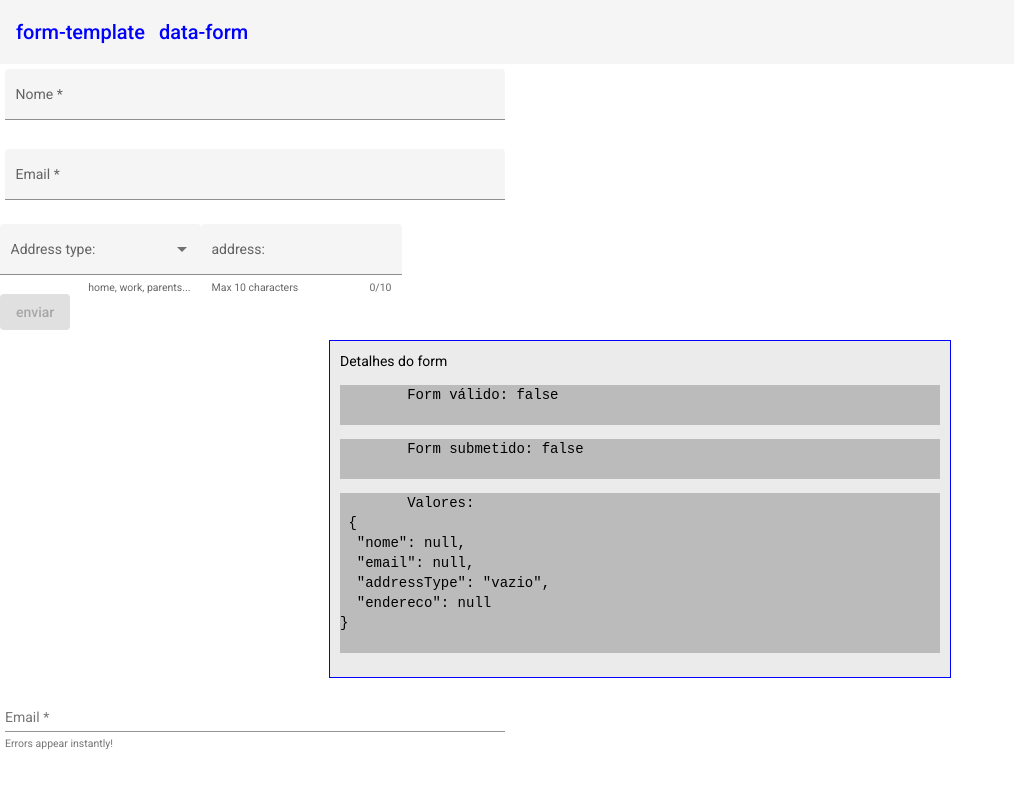
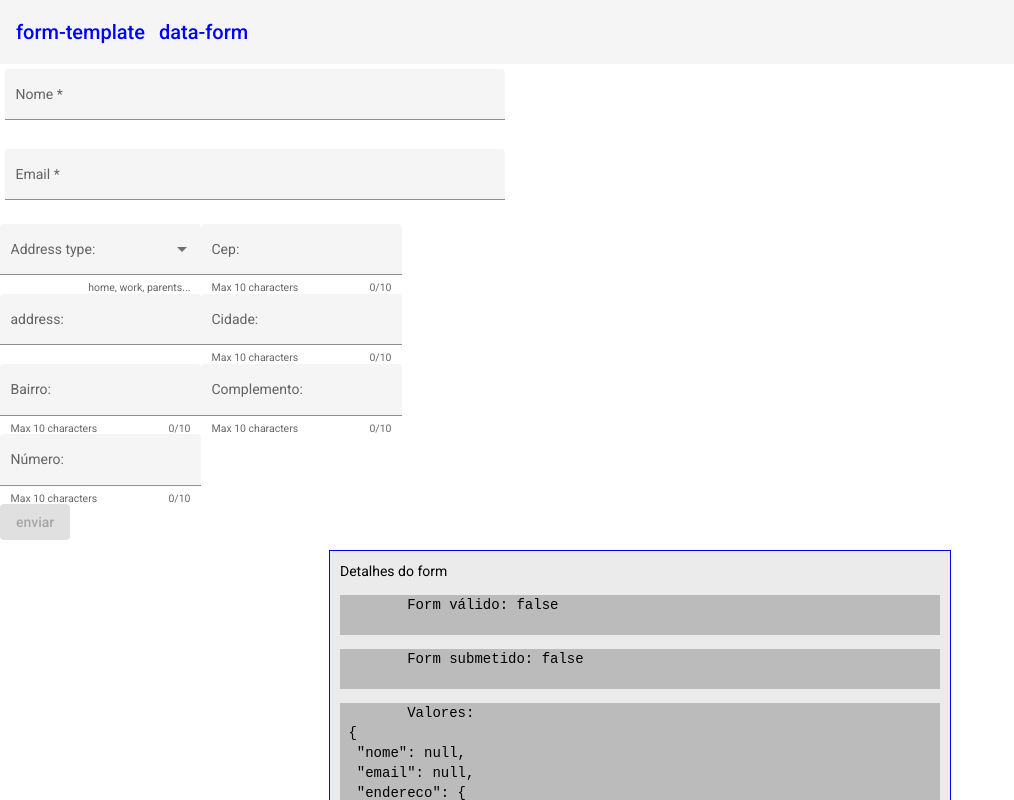
Before and after one commit to Anderlan-Nunes/angular3, an Angular app in the folder forms/: page /templateForm in a window 1280 px wide. Shown: the top 800 px of the page, without its empty margins (0-1014 px from the left). Built offline with nearby package versions, Linux system fonts and the light colour scheme.

Commit message:
criando os form de endereços

```diff
--- a/forms/src/app/forms/template-form/template-form.component.html
+++ b/forms/src/app/forms/template-form/template-form.component.html
@@ -24,7 +24,7 @@
     </div-->
 
     <div>
-        <div class="example-container">
+        <div class="example-container" ngModelGroup="endereco">
             <mat-form-field appearance="fill">
               <mat-label>Address type:</mat-label>
               <mat-select [(ngModel)]="selectedValue" name="addressType">
@@ -39,8 +39,37 @@
             </mat-form-field>
 
             <mat-form-field hintLabel="Max 10 characters" appearance="fill">
+                <mat-label>Cep:</mat-label>
+                <input type="text" name="cep" matInput #input maxlength="10" placeholder="Ex. Nougat" [(ngModel)]="usuario.cep">
+                <mat-hint align="end">{{input.value.length}}/10</mat-hint>
+            </mat-form-field>
+
+            <mat-form-field appearance="fill">
                 <mat-label>address:</mat-label>
-                <input type="text" name="endereco" matInput #input maxlength="10" placeholder="Ex. Nougat" [(ngModel)]="usuario.endereco">
+                <input type="text" name="endereco" matInput #input placeholder="address" [(ngModel)]="usuario.endereco" >
+            </mat-form-field>
+
+            <mat-form-field hintLabel="Max 10 characters" appearance="fill">
+                <mat-label>Cidade:</mat-label>
+                <input type="text" name="cidade" matInput #input maxlength="10" placeholder="Ex. Nougat" [(ngModel)]="usuario.cidade">
+                <mat-hint align="end">{{input.value.length}}/10</mat-hint>
+            </mat-form-field>
+
+            <mat-form-field hintLabel="Max 10 characters" appearance="fill">
+                <mat-label>Bairro:</mat-label>
+                <input type="text" name="bairro" matInput #input maxlength="10" placeholder="Ex. Nougat" [(ngModel)]="usuario.bairro">
+                <mat-hint align="end">{{input.value.length}}/10</mat-hint>
+            </mat-form-field>
+
+            <mat-form-field hintLabel="Max 10 characters" appearance="fill">
+                <mat-label>Complemento:</mat-label>
+                <input type="text" name="complemento" matInput #input maxlength="10" placeholder="Ex. Nougat" [(ngModel)]="usuario.complemento">
+                <mat-hint align="end">{{input.value.length}}/10</mat-hint>
+            </mat-form-field>
+
+            <mat-form-field hintLabel="Max 10 characters" appearance="fill">
+                <mat-label>Número:</mat-label>
+                <input type="text" name="numero" matInput #input maxlength="10" placeholder="Ex. Nougat" [(ngModel)]="usuario.numero">
                 <mat-hint align="end">{{input.value.length}}/10</mat-hint>
             </mat-form-field>
         </div>
```
